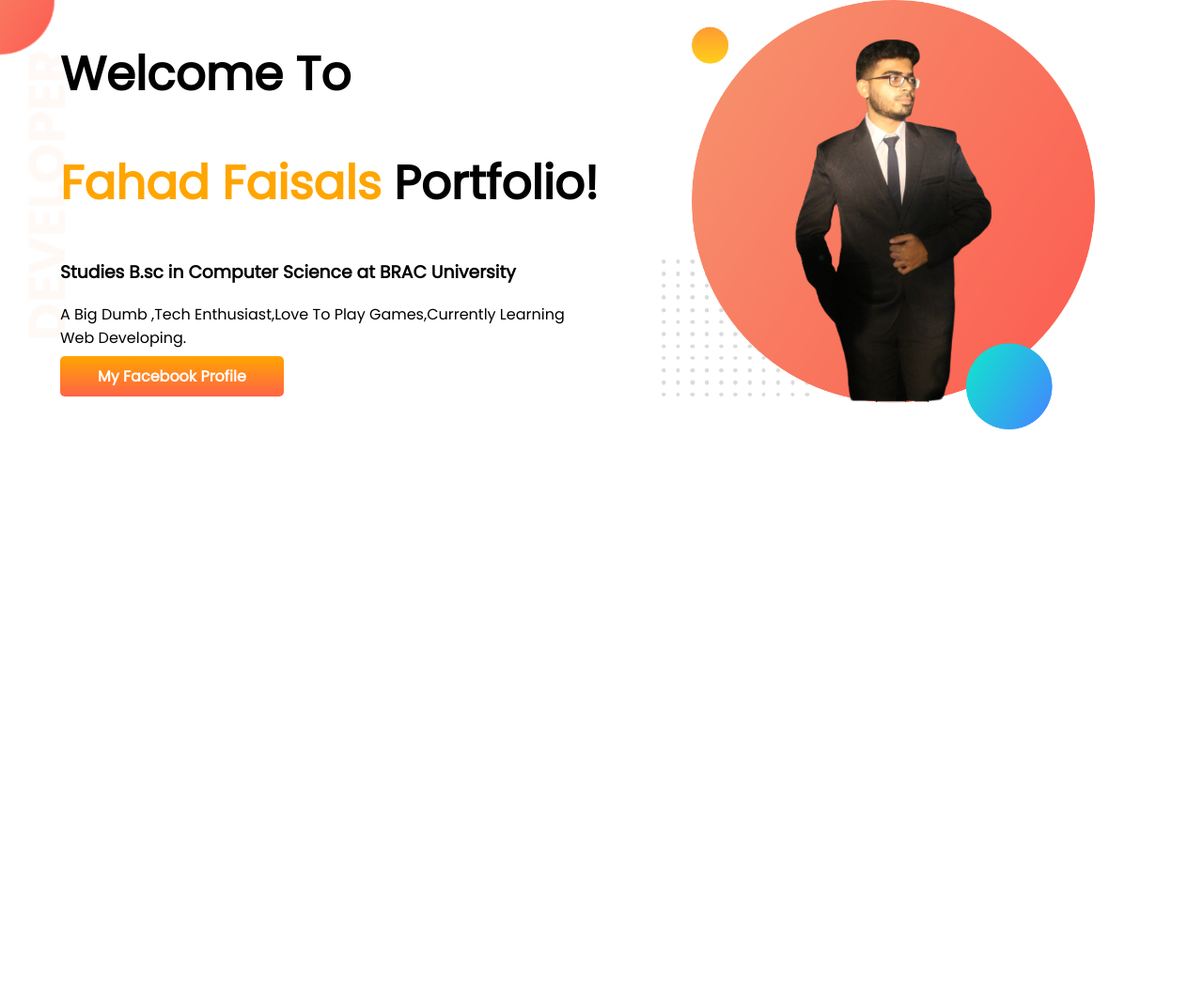
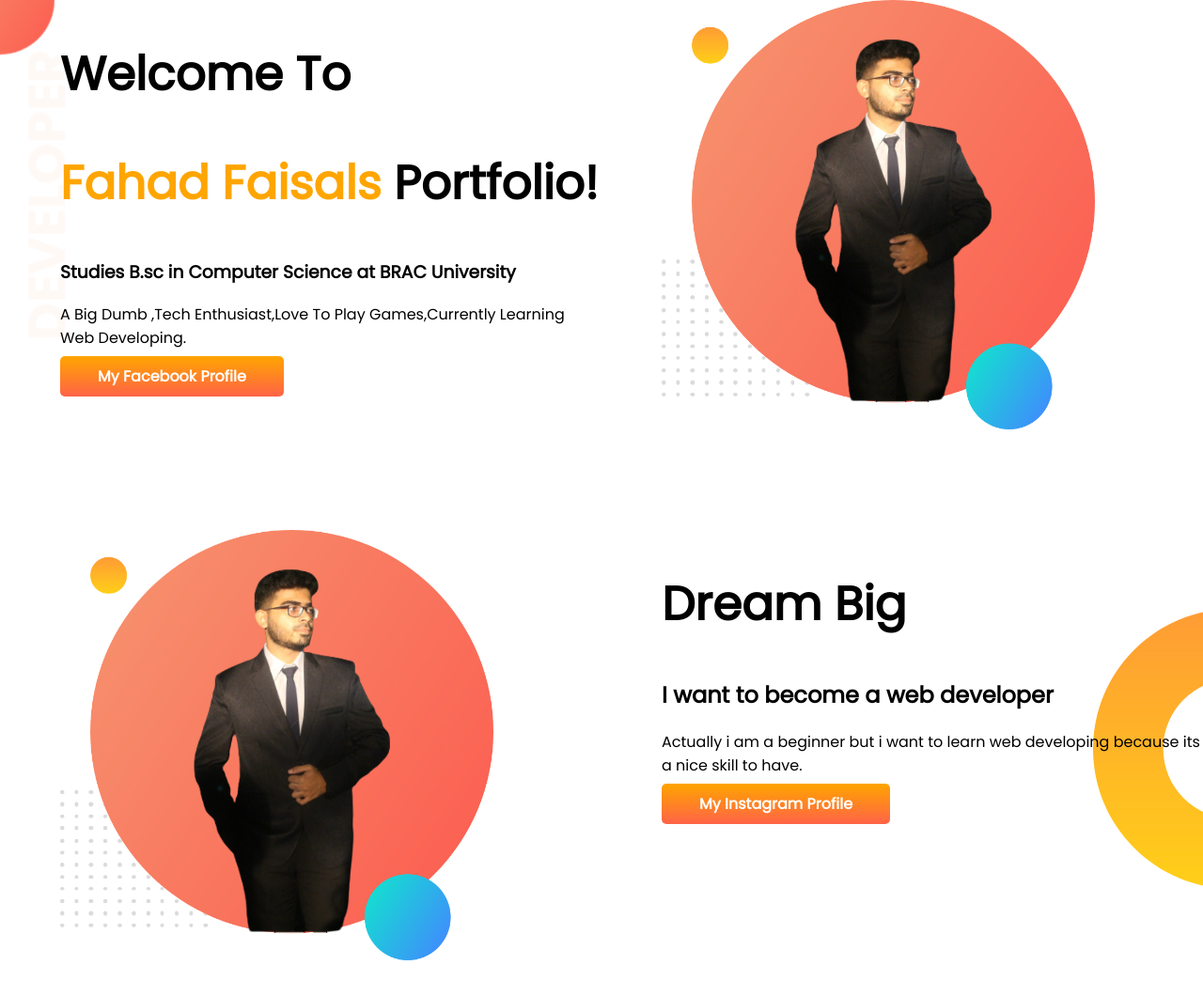
Before and after one commit to fahadarpon/my-portfolio, a plain HTML site: page index.html in a window 1280 px wide. Shown: the whole page at 94% size. Before the commit the page ends 800 px from the top, so only its background shows below. Drawn offline with Linux system fonts and the light colour scheme.

Commit message:
dream added

```diff
--- a/index.html
+++ b/index.html
@@ -24,5 +24,16 @@
         <img src="images/fahad bg.png" alt="">
        </div>
    </section>
+   <section class="dream-big">
+    <div class="half-width">
+        <img src="images/fahad bg.png" alt="">
+    </div>
+    <div class="half-width">
+        <h1>Dream Big</h1>
+        <h2>I want to become a web developer</h2>
+        <p>Actually i am a beginner but i want to learn web developing because its a nice skill to have.</p>
+        <a class="link-button" target="_blank" href="https://www.instagram.com/unclemoon09/">My Instagram Profile</a>
+    </div>
+   </section>
 </body>
 </html>
--- a/style.css
+++ b/style.css
@@ -10,6 +10,8 @@ h1{
 }
 section{
    display: flex;
+   margin-bottom: 100px;
+
 }
 .half-width{
     width: 50%;
@@ -30,3 +32,8 @@ section{
     background-image: url(images/top-banner.png);
     background-repeat: no-repeat;
 }
+.dream-big{
+    background-image: url(images/dream-bg.png);
+    background-repeat: no-repeat;
+    background-position: right;
+}
```
